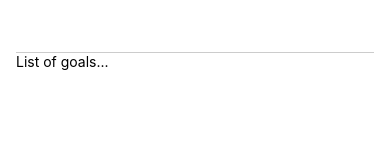
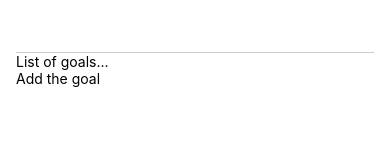
Before and after one commit to xsmorex/my-rn-app, a React Native app: screen / in a window 390 px wide. Shown: the part 150-300 px from the top of the page. Built offline with nearby package versions, Linux system fonts and the light colour scheme.

Commit message:
goals mapped

```diff
--- a/App.js
+++ b/App.js
@@ -1,16 +1,24 @@
-import { useState } from 'react';
+import { useState } from "react";
 import { Button, StyleSheet, Text, View, TextInput } from "react-native";
 
 export default function App() {
-
   const [enteredGoalText, setEnteredGoalText] = useState("");
+  const [courseGoals, setCourseGoals] = useState([]);
 
   const goalInputHandler = (enteredText) => {
     console.log(enteredText);
     setEnteredGoalText(enteredText);
   };
   const addGoalHandler = () => {
-    console.log(enteredGoalText);
+    setCourseGoals((currentCourseGoals) => [
+      ...currentCourseGoals,
+      enteredGoalText,
+    ]);
+
+    //[...courseGoals, enteredGoalText ]
+
+    courseGoals.push(enteredGoalText);
+    setEnteredGoalText("");
   };
 
   return (
@@ -27,6 +35,8 @@
       <View style={styles.goalsContainer}>
         {/*the list of goals that are renderred */}
         <Text>List of goals...</Text>
+        {courseGoals.length == 0 && <Text>Add the goal</Text>}
+        {courseGoals.map((goal)=> <Text key={goal} >{goal}</Text>)}
       </View>
     </View>
   );
```
